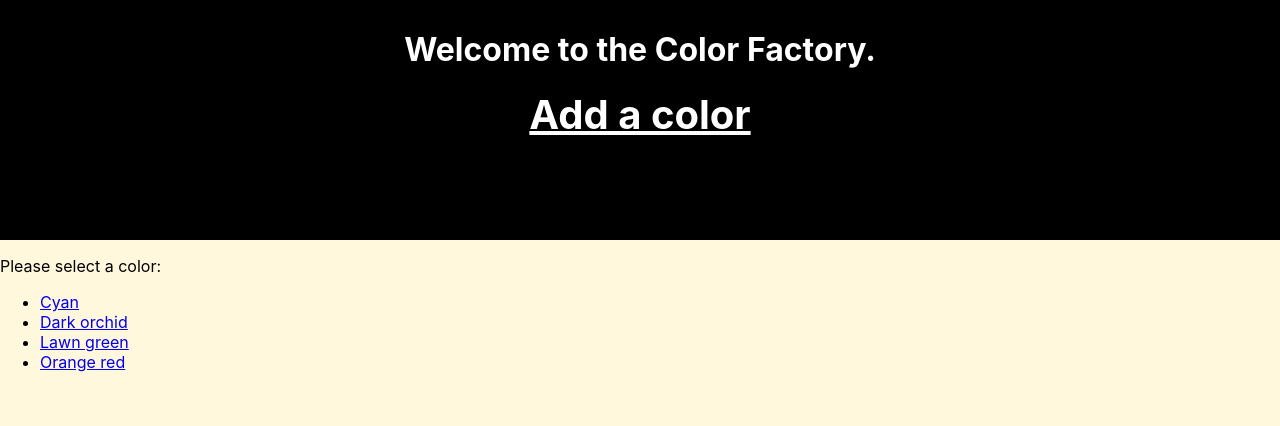
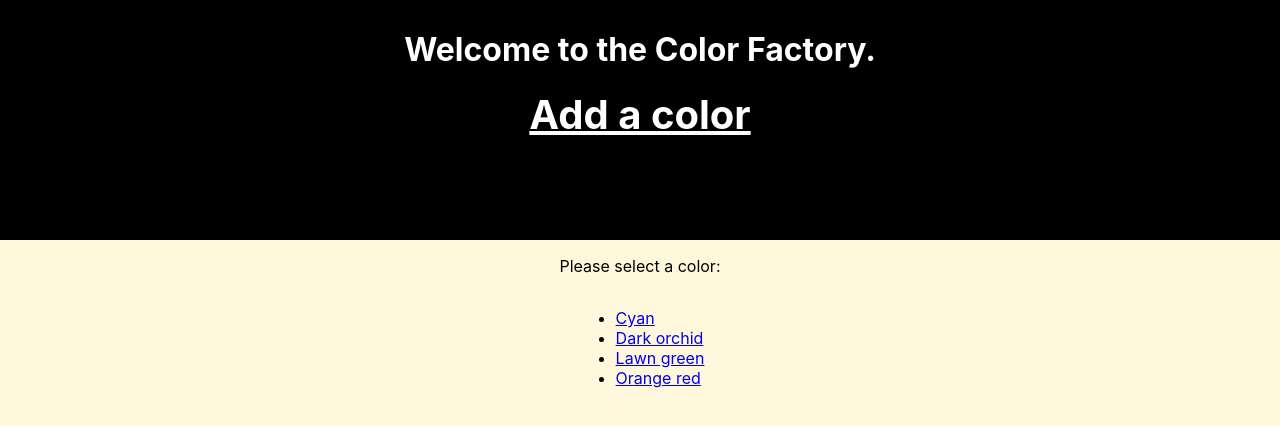
Before and after one commit to iam8/39.2-pt2-react-router-patterns, a React (Create React App) app: page /colors in a window 1280 px wide. Shown: the top 426 px of the page. Built offline with nearby package versions, Linux system fonts and the light colour scheme.

Commit message:
Add wrapper div

```diff
--- a/src/HomePage.js
+++ b/src/HomePage.js
@@ -11,8 +11,10 @@ function HomePage ({colors}) {
         <div className="HomePage">
             <AddColorBanner />
 
-            <p>Please select a color:</p>
-            <ColorList colors={colors}/>
+            <div className="HomePage-color-select">
+                <p>Please select a color:</p>
+                <ColorList colors={colors}/>
+            </div>
 
         </div>
     )
```
